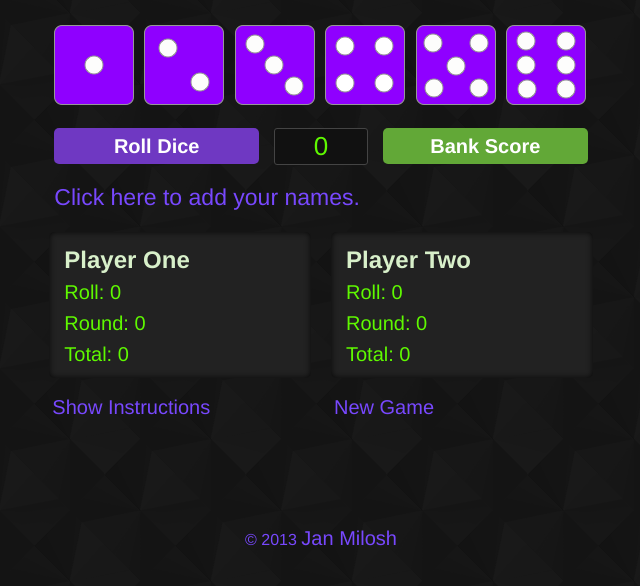
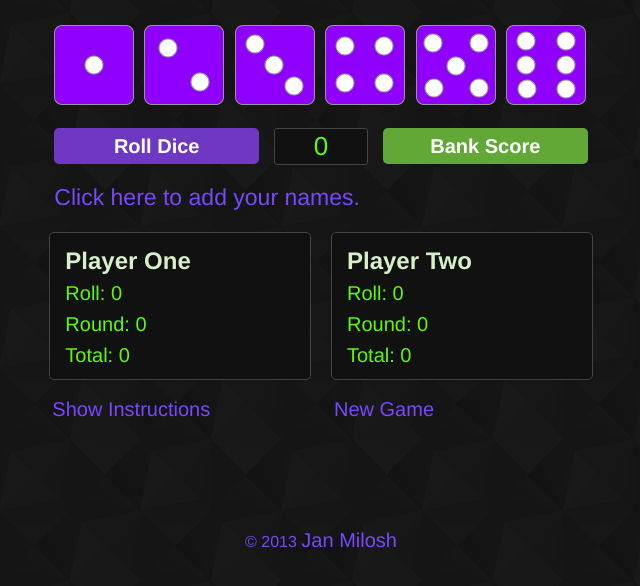
Before and after one commit to janmilosh/farkle-javascript, a plain HTML site: page index.html in a window 1280 px wide. Shown: the part 94-680 px from the top of the page, without its empty margins (319-959 px from the left). Drawn offline with Linux system fonts and the light colour scheme.

Commit message:
Style tweaks

```diff
--- a/stylesheets/style.css
+++ b/stylesheets/style.css
@@ -91,9 +91,9 @@ h1.site-title {
 .panel {
 	padding: 15px 15px 5px;
 	margin-bottom: 17px;
-	background: #222;
+	background: #111;
 	border-radius: 5px;
-	box-shadow: inset 0 0 6px rgba(0,0,0,0.8);
+	border: 1px solid #444;
 }
 p {
 	line-height: 1.2;
```
